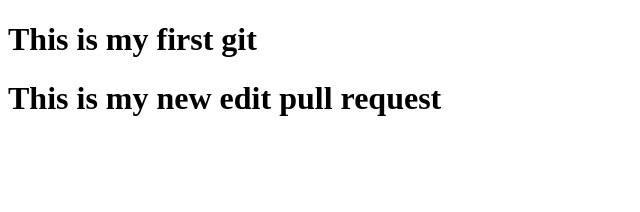
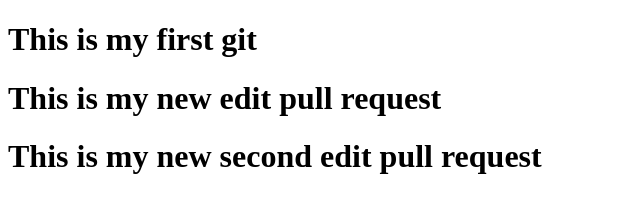
Before and after one commit to sainithish1143/buddies, a plain HTML site: page index.html in a window 1280 px wide. Shown: the whole page, without its empty margins (0-640 px from the left). Drawn offline with Linux system fonts and the light colour scheme.

Commit message:
second edit pull request

```diff
--- a/index.html
+++ b/index.html
@@ -7,6 +7,7 @@
 
 <h1>This is my first git</h1>
 <h1>This is my new edit pull request<h1>
+  <h1>This is my new second edit pull request<h1>
 
 
 </body>
```
